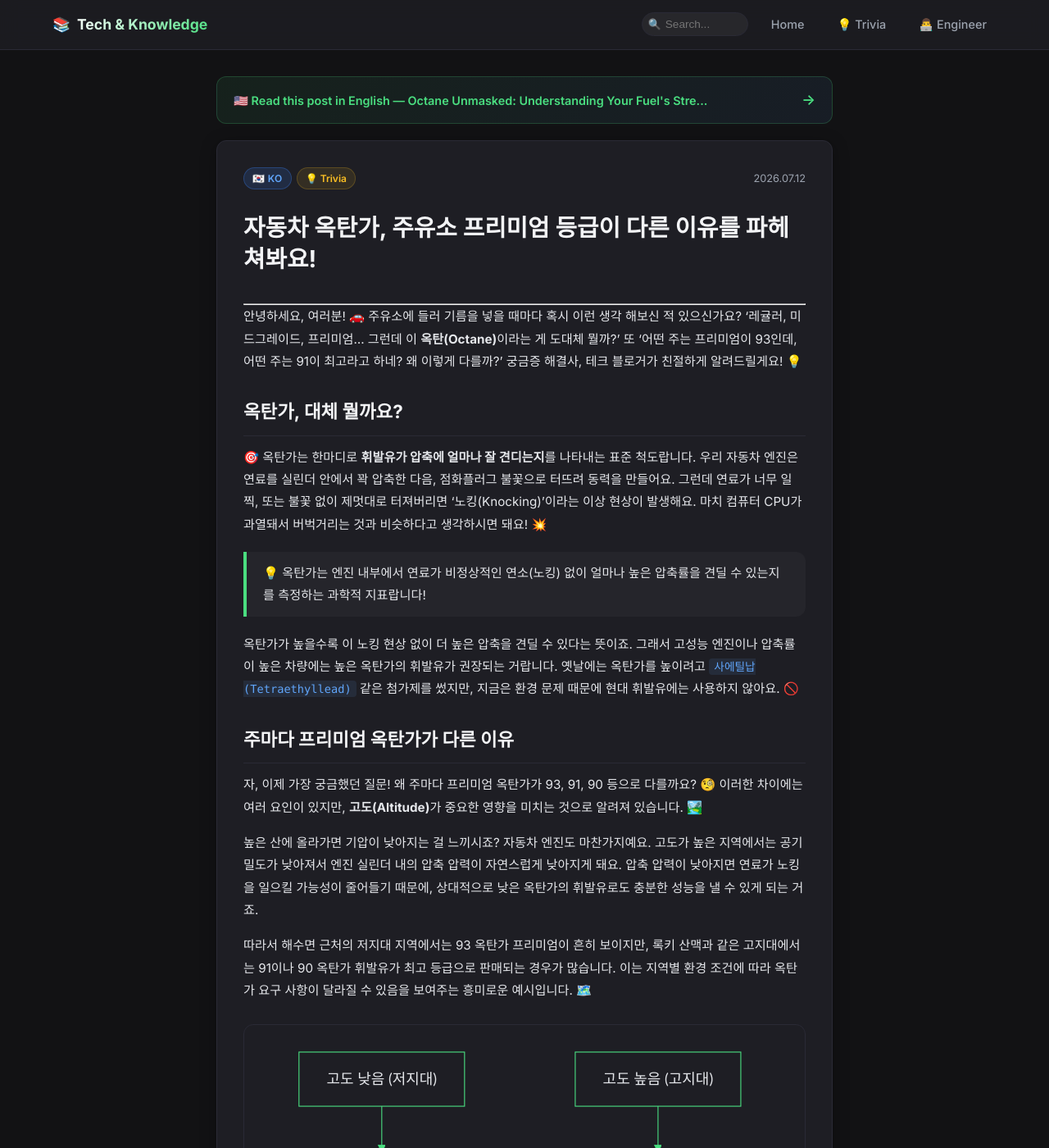
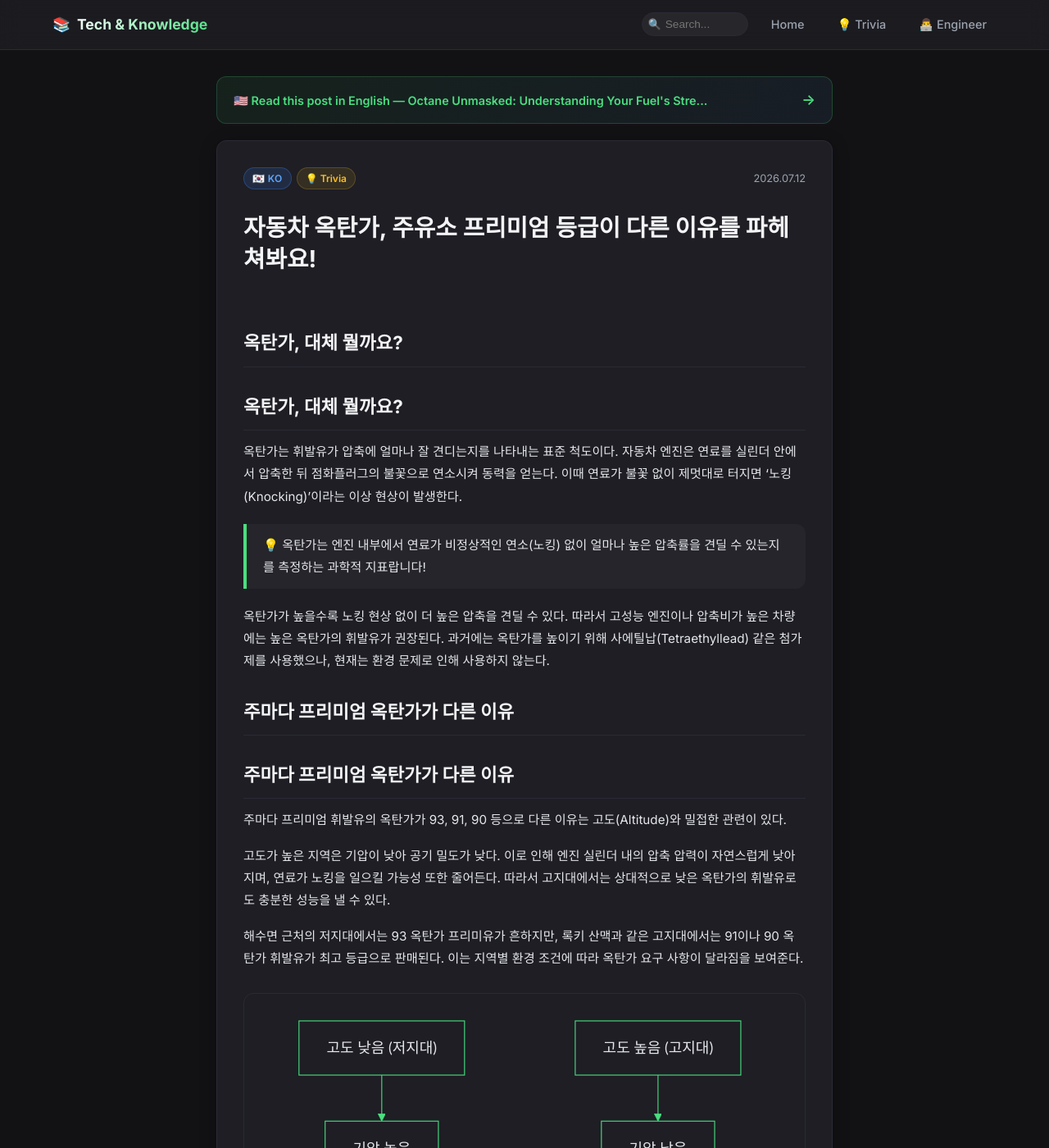
Before and after one commit to ethanpark0726/blog_automation, a Jekyll site: the page built from _posts/ko/2026-07-12-자동차-옥탄가-주유소-프리미엄-등급이-다른-이유를-파헤쳐봐요.md, in a window 1280 px wide and 1400 px high. Shown: the whole window at 82% size. Built offline with Jekyll 4.4.1, drawn with Linux system fonts in a browser that asks for light colours; some of the changed text lies outside the part shown.

````diff
--- a/_posts/ko/2026-07-12-자동차-옥탄가-주유소-프리미엄-등급이-다른-이유를-파헤쳐봐요.md
+++ b/_posts/ko/2026-07-12-자동차-옥탄가-주유소-프리미엄-등급이-다른-이유를-파헤쳐봐요.md
@@ -16,25 +16,25 @@ topic_id: "octane-rating-variation"
 post_id: "octane-rating-variation-a5c5fbbf"
 description: "자동차 옥탄가가 무엇인지, 왜 주마다 프리미엄 휘발유의 옥탄가(93, 91, 90)가 다른지 고도와 엔진 노킹 현상으로 쉽게 설명합니다."
 ---
-
----
-안녕하세요, 여러분! 🚗 주유소에 들러 기름을 넣을 때마다 혹시 이런 생각 해보신 적 있으신가요? '레귤러, 미드그레이드, 프리미엄… 그런데 이 **옥탄(Octane)**이라는 게 도대체 뭘까?' 또 '어떤 주는 프리미엄이 93인데, 어떤 주는 91이 최고라고 하네? 왜 이렇게 다를까?' 궁금증 해결사, 테크 블로거가 친절하게 알려드릴게요! 💡
+## 옥탄가, 대체 뭘까요?
 
 ## 옥탄가, 대체 뭘까요?
 
-🎯 옥탄가는 한마디로 **휘발유가 압축에 얼마나 잘 견디는지**를 나타내는 표준 척도랍니다. 우리 자동차 엔진은 연료를 실린더 안에서 꽉 압축한 다음, 점화플러그 불꽃으로 터뜨려 동력을 만들어요. 그런데 연료가 너무 일찍, 또는 불꽃 없이 제멋대로 터져버리면 '노킹(Knocking)'이라는 이상 현상이 발생해요. 마치 컴퓨터 CPU가 과열돼서 버벅거리는 것과 비슷하다고 생각하시면 돼요! 💥
+옥탄가는 휘발유가 압축에 얼마나 잘 견디는지를 나타내는 표준 척도이다. 자동차 엔진은 연료를 실린더 안에서 압축한 뒤 점화플러그의 불꽃으로 연소시켜 동력을 얻는다. 이때 연료가 불꽃 없이 제멋대로 터지면 '노킹(Knocking)'이라는 이상 현상이 발생한다.
 
 > 💡 옥탄가는 엔진 내부에서 연료가 비정상적인 연소(노킹) 없이 얼마나 높은 압축률을 견딜 수 있는지를 측정하는 과학적 지표랍니다!
 
-옥탄가가 높을수록 이 노킹 현상 없이 더 높은 압축을 견딜 수 있다는 뜻이죠. 그래서 고성능 엔진이나 압축률이 높은 차량에는 높은 옥탄가의 휘발유가 권장되는 거랍니다. 옛날에는 옥탄가를 높이려고 `사에틸납(Tetraethyllead)` 같은 첨가제를 썼지만, 지금은 환경 문제 때문에 현대 휘발유에는 사용하지 않아요. 🚫
+옥탄가가 높을수록 노킹 현상 없이 더 높은 압축을 견딜 수 있다. 따라서 고성능 엔진이나 압축비가 높은 차량에는 높은 옥탄가의 휘발유가 권장된다. 과거에는 옥탄가를 높이기 위해 사에틸납(Tetraethyllead) 같은 첨가제를 사용했으나, 현재는 환경 문제로 인해 사용하지 않는다.
 
 ## 주마다 프리미엄 옥탄가가 다른 이유
 
-자, 이제 가장 궁금했던 질문! 왜 주마다 프리미엄 옥탄가가 93, 91, 90 등으로 다를까요? 🧐 이러한 차이에는 여러 요인이 있지만, **고도(Altitude)**가 중요한 영향을 미치는 것으로 알려져 있습니다. 🏞️
+## 주마다 프리미엄 옥탄가가 다른 이유
 
-높은 산에 올라가면 기압이 낮아지는 걸 느끼시죠? 자동차 엔진도 마찬가지예요. 고도가 높은 지역에서는 공기 밀도가 낮아져서 엔진 실린더 내의 압축 압력이 자연스럽게 낮아지게 돼요. 압축 압력이 낮아지면 연료가 노킹을 일으킬 가능성이 줄어들기 때문에, 상대적으로 낮은 옥탄가의 휘발유로도 충분한 성능을 낼 수 있게 되는 거죠.
+주마다 프리미엄 휘발유의 옥탄가가 93, 91, 90 등으로 다른 이유는 고도(Altitude)와 밀접한 관련이 있다.
 
-따라서 해수면 근처의 저지대 지역에서는 93 옥탄가 프리미엄이 흔히 보이지만, 록키 산맥과 같은 고지대에서는 91이나 90 옥탄가 휘발유가 최고 등급으로 판매되는 경우가 많습니다. 이는 지역별 환경 조건에 따라 옥탄가 요구 사항이 달라질 수 있음을 보여주는 흥미로운 예시입니다. 🗺️
+고도가 높은 지역은 기압이 낮아 공기 밀도가 낮다. 이로 인해 엔진 실린더 내의 압축 압력이 자연스럽게 낮아지며, 연료가 노킹을 일으킬 가능성 또한 줄어든다. 따라서 고지대에서는 상대적으로 낮은 옥탄가의 휘발유로도 충분한 성능을 낼 수 있다.
+
+해수면 근처의 저지대에서는 93 옥탄가 프리미유가 흔하지만, 록키 산맥과 같은 고지대에서는 91이나 90 옥탄가 휘발유가 최고 등급으로 판매된다. 이는 지역별 환경 조건에 따라 옥탄가 요구 사항이 달라짐을 보여준다.
 
 ```mermaid
 graph TD
@@ -51,9 +51,11 @@ graph TD
 
 ## 높은 옥탄가가 무조건 좋을까요?
 
-그럼 무조건 옥탄가가 높은 기름을 넣으면 좋을까요? 🤔 그렇지 않답니다! 내 차에 권장되는 옥탄가보다 높은 기름을 넣는다고 해서 드라마틱한 성능 향상이나 연비 개선이 있는 건 아니에요. 오히려 불필요한 비용만 더 들 수 있죠. 💸 중요한 건 **내 차량 제조사가 권장하는 옥탄가**를 지키는 거랍니다. 🔧
+## 높은 옥탄가가 무조건 좋을까요?
 
-이제 주유소에서 옥탄가 숫자를 보면 '아, 저 숫자가 내 차 엔진의 건강과 관련이 있구나!' 하고 이해가 쏙쏙 되실 거예요. 주마다 옥탄가 등급이 다른 이유도 고도와 기압의 차이 때문이라는 사실, 정말 신기하죠? 🤩 오늘의 옥탄가 이야기가 여러분의 '자동차 상식' 금고를 더욱 풍성하게 채워줬기를 바라요! 다음에도 더 재미있는 테크 이야기로 찾아올게요. 안녕! 👋
+권장 옥탄가보다 높은 기름을 넣는다고 해서 성능 향상이나 연비 개선이 이루어지는 것은 아니다. 오히려 불필요한 비용이 발생할 수 있으므로, 차량 제조사가 권장하는 옥탄가를 준수하는 것이 중요하다.
+
+주유소의 옥탄가 숫자는 엔진의 건강과 직결된다. 지역별 옥탄가 등급의 차이는 고도와 기압의 차이에서 기인한다.
 
 ## 참고자료
 
````
Also changed, not shown: _knowledge/concepts/octane-rating-variation.md (added, +36 -0 lines), _knowledge/concepts/고도.md (added, +16 -0 lines), _knowledge/concepts/노킹.md (added, +16 -0 lines), _knowledge/concepts/엔진.md (added, +16 -0 lines), _knowledge/concepts/옥탄가.md (added, +16 -0 lines), _knowledge/concepts/자동차.md (added, +16 -0 lines), _knowledge/concepts/프리미엄휘발유.md (added, +16 -0 lines), _knowledge/concepts/휘발유.md (added, +16 -0 lines), _knowledge/sources/enwikipediaorg-6c076f78.md (added, +14 -0 lines), _knowledge/sources/enwikipediaorg-8041b365.md (added, +14 -0 lines), _knowledge/sources/enwikipediaorg-ab9aa070.md (added, +14 -0 lines), _reviews/pending/octane-rating-variation-a5c5fbbf.md (deleted, +0 -10 lines).
